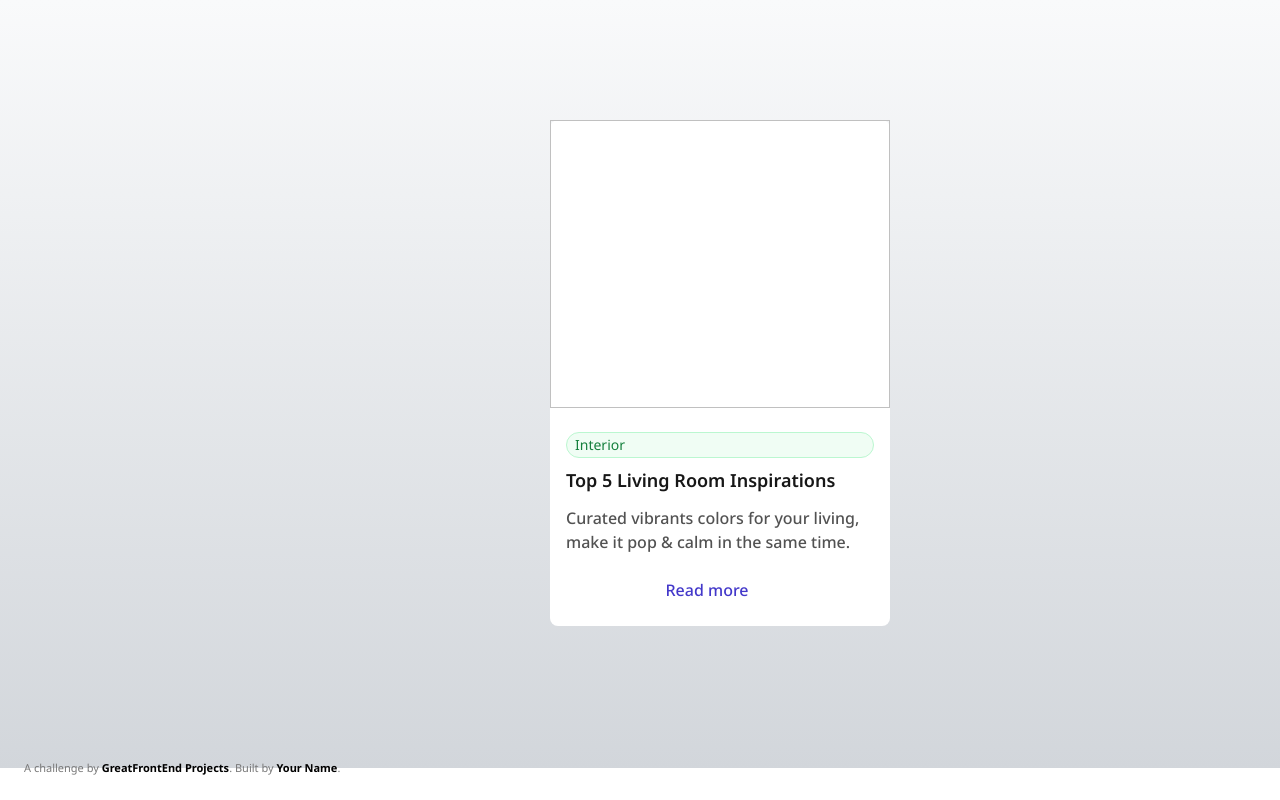
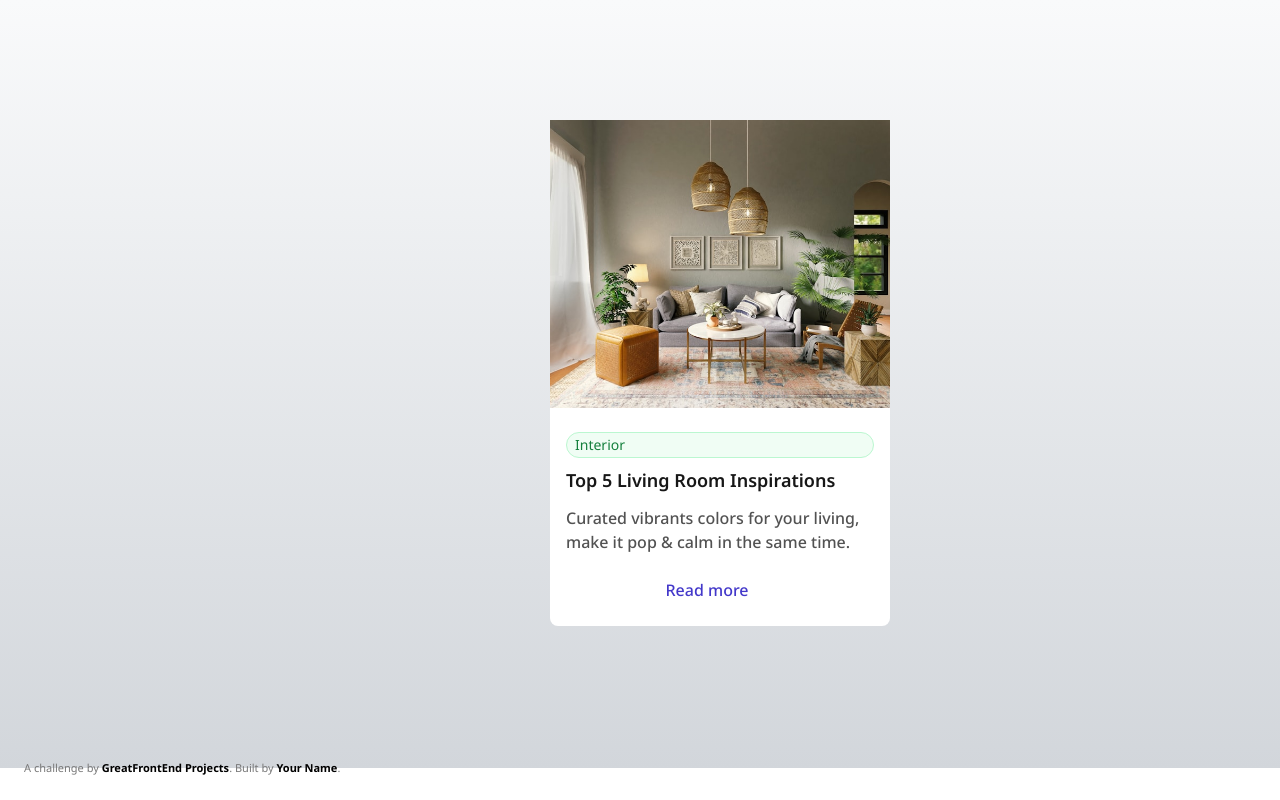
Before and after one commit to alexchan7432/gfe-blog-card, a plain HTML site: page index.html in a window 1280 px wide. Shown: the top 800 px of the page. Drawn offline with nearby package versions, Linux system fonts and the light colour scheme.

Commit message:
add image src

```diff
--- a/index.html
+++ b/index.html
@@ -26,7 +26,8 @@
 <body>
   <!-- Add your site or application content here -->
   <div class="h-[768px] w-[1440px] flex flex-col items-center bg-gradient-to-b from-gray-50 to-[#d2d6db] py-[120px]">
-    <div class="w-[340px] flex flex-col bg-white rounded-lg"><img class="self-stretch h-72 object-cover"></img>
+    <div class="w-[340px] flex flex-col bg-white rounded-lg"><img src="img/spacejoy-YqFz7UMm8qE-unsplash.jpg"
+        class="self-stretch h-72 object-cover"></img>
       <div class="flex flex-col gap-3 self-stretch px-4 py-6">
         <div class="flex flex-col gap-2 self-stretch">
           <div class="flex items-center bg-green-50 px-2 py-0.5 rounded-full border border-solid border-green-200"><span
```
